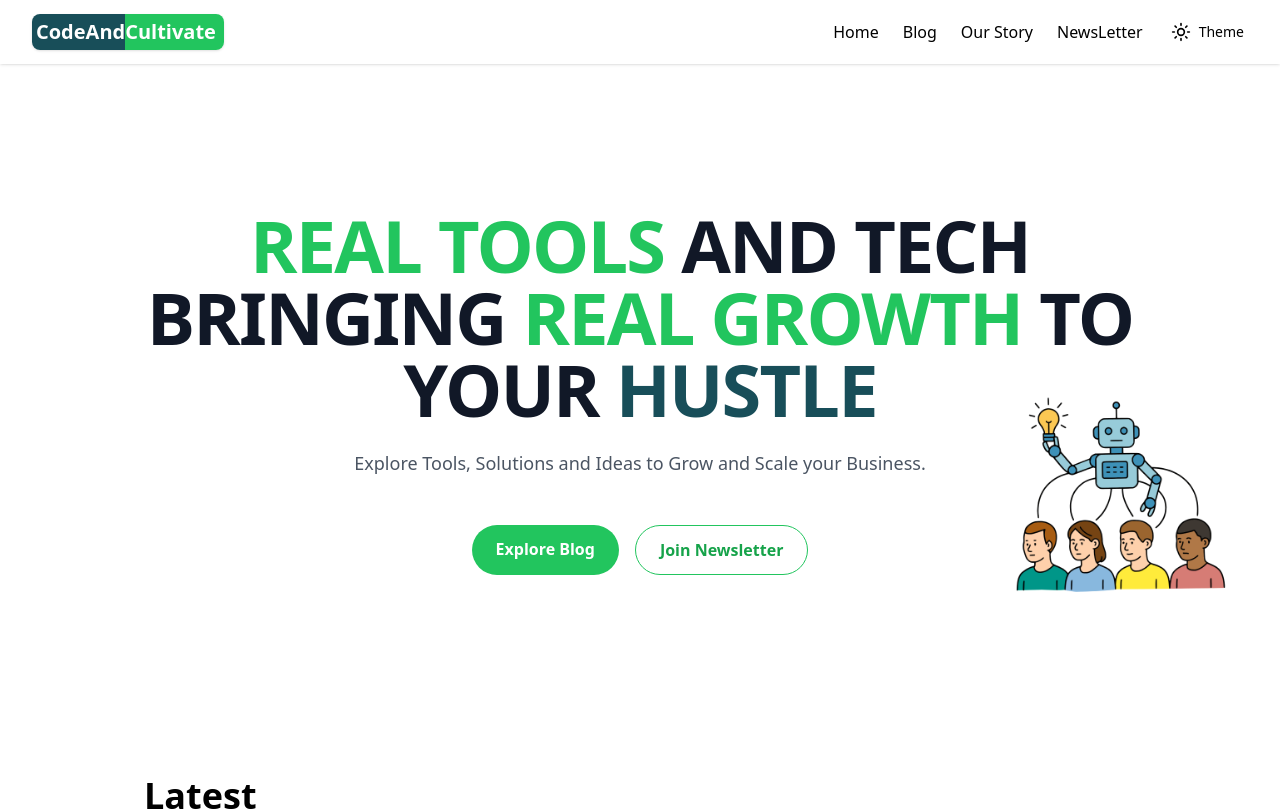
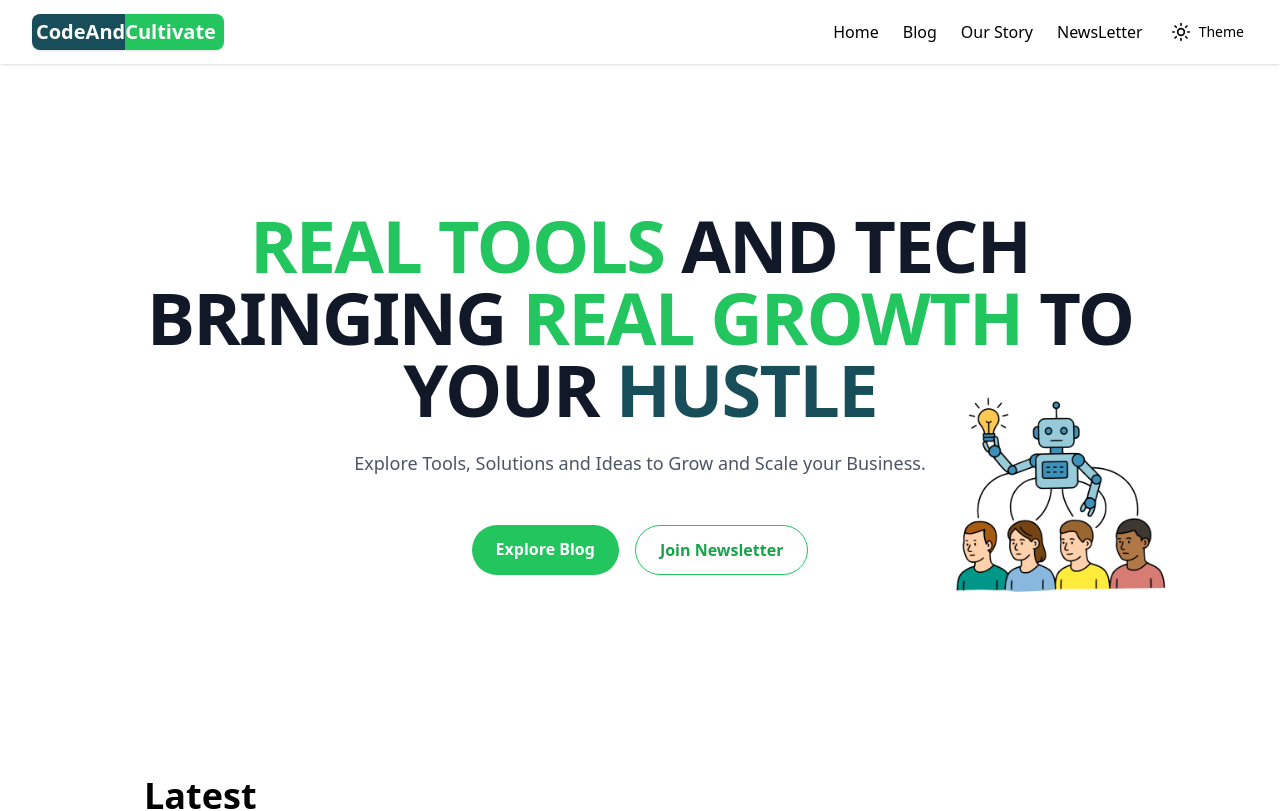
Before and after one commit to nenshallom/Blog, a React (Vite) app: page / in a window 1280 px wide. Shown: the top 811 px of the page. Built offline with nearby package versions, Linux system fonts and the light colour scheme.

Commit message:
fix: redirects link

```diff
--- a/src/components/home/Hero.tsx
+++ b/src/components/home/Hero.tsx
@@ -25,9 +25,9 @@ export default function Hero() {
         alt="AI vector"
         className={`
           w-[60%] sm:w-[50%] md:w-[40%] h-auto mx-auto mb-8
-          lg:absolute lg:bottom-10 lg:w-[17vw] lg:mb-20 lg:right-9
+          lg:absolute lg:bottom-10 lg:w-[17vw] lg:mb-20 lg:right-24
           max-w-xs sm:max-w-sm md:max-w-md lg:max-w-lg
-          object-contain pointer-events-none opacity-80 z-0
+          object-contain pointer-events-none opacity-80 z-10
         `}
       />
 
@@ -36,7 +36,7 @@ export default function Hero() {
         initial={{ opacity: 0, y: 40 }}
         animate={{ opacity: 1, y: 0 }}
         transition={{ duration: 0.8 }}
-        className="text-4xl sm:text-5xl md:text-6xl lg:text-7xl font-extrabold tracking-tight text-gray-900 dark:text-white leading-tight uppercase z-10"
+        className="text-4xl sm:text-5xl md:text-6xl lg:text-7xl font-extrabold tracking-tight text-gray-900 dark:text-white leading-tight uppercase z-0"
       >
         <span className="text-green-500">Real Tools</span> and Tech
         <br />
```
Also changed, not shown: 1 other file (tests, documents, lock files or other folders).
